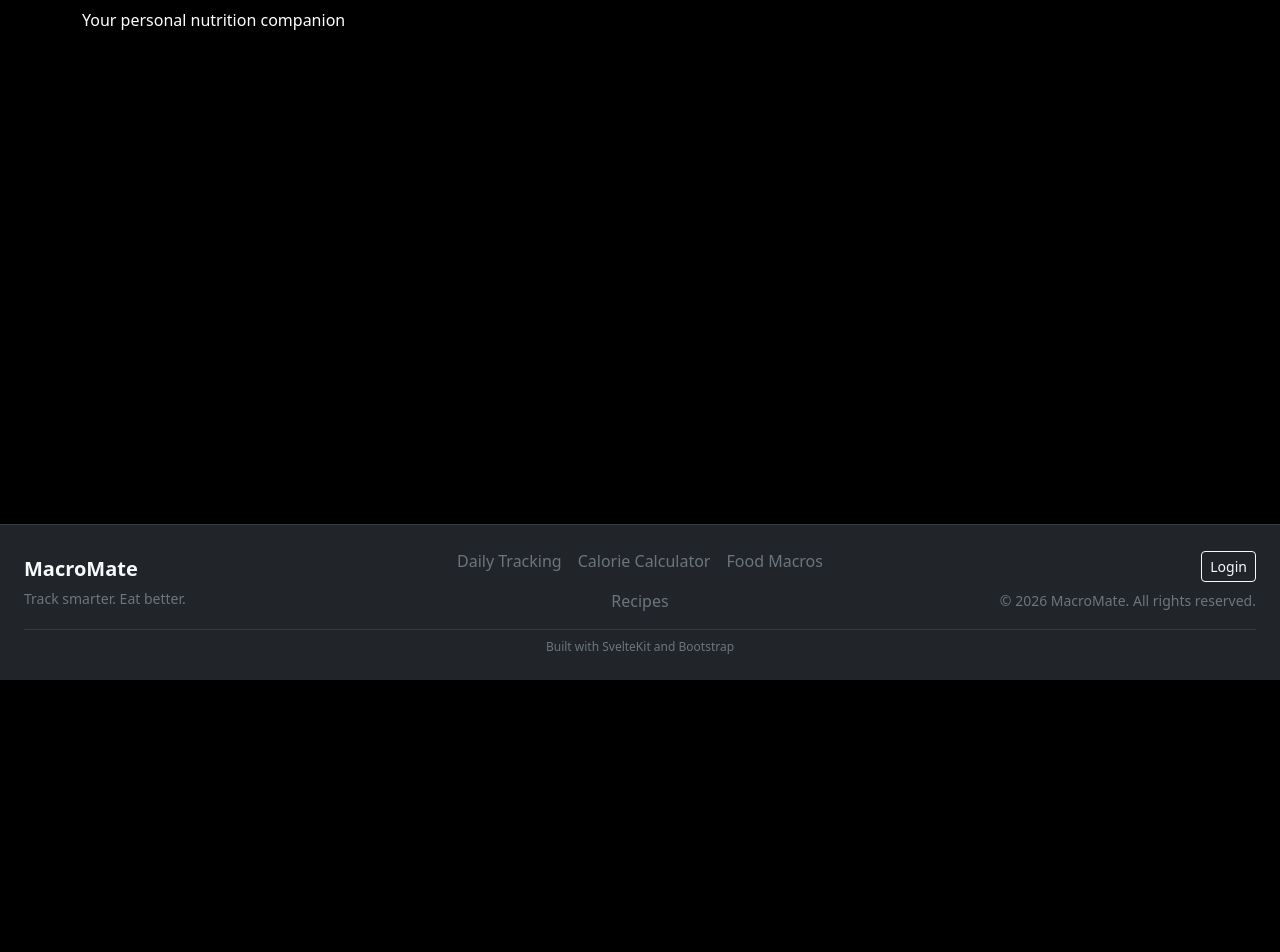
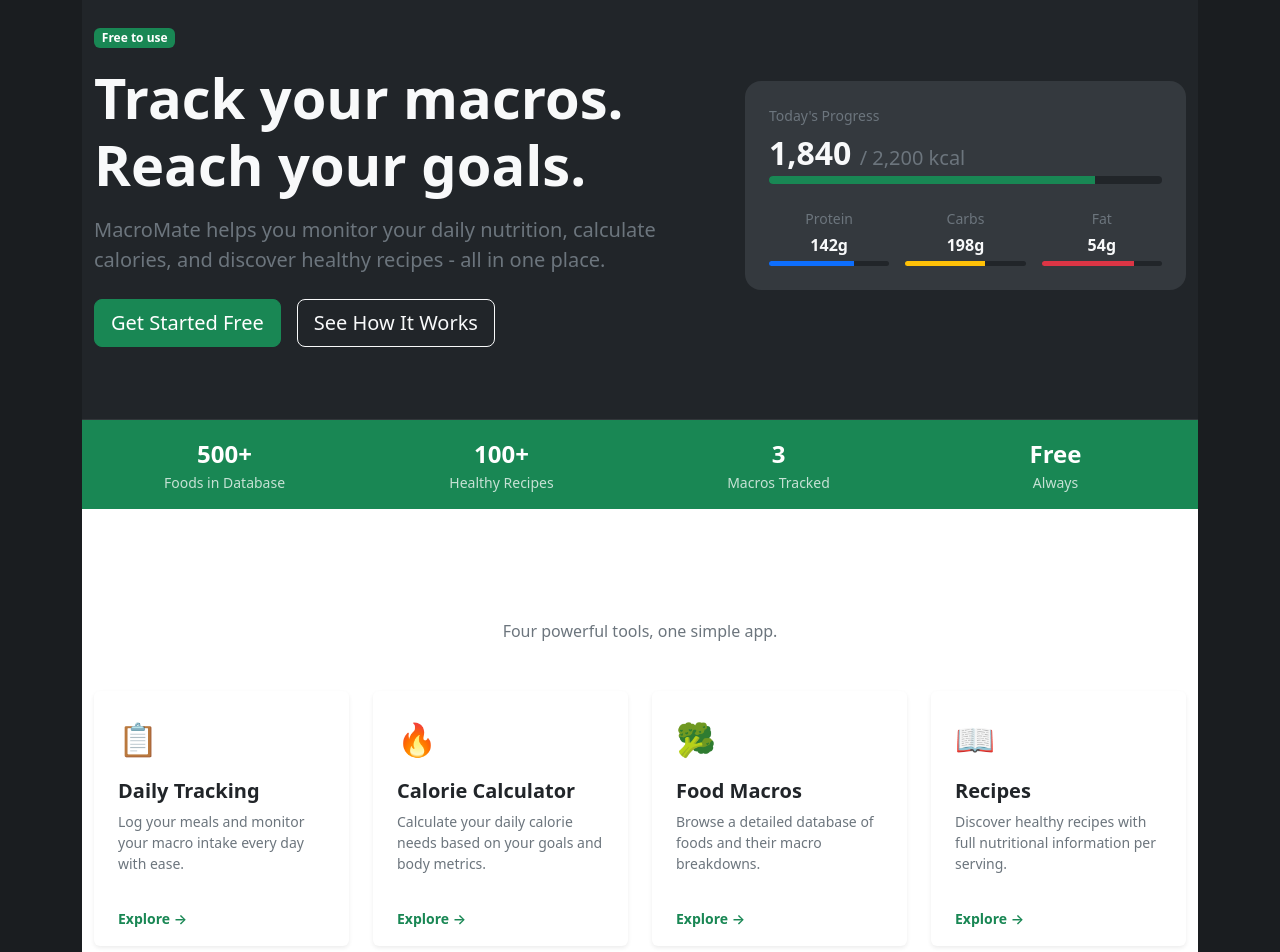
Before and after one commit to bereri01/macromate, a SvelteKit app: page / in a window 1280 px wide. Shown: the part 120-1072 px from the top of the page. Before the commit the page ends 800 px from the top, so only its background shows below. Built offline with nearby package versions, Linux system fonts and the light colour scheme.

Commit message:
home page

```diff
--- a/src/routes/+page.svelte
+++ b/src/routes/+page.svelte
@@ -1,2 +1,164 @@
-<h1>Welcome to MacroMate</h1>
-<p>Your personal nutrition companion</p>
+<!-- src/routes/+page.svelte -->
+
+<script>
+  const features = [
+    {
+      icon: "📋",
+      title: "Daily Tracking",
+      description: "Log your meals and monitor your macro intake every day with ease.",
+      href: "/dailytracking"
+    },
+    {
+      icon: "🔥",
+      title: "Calorie Calculator",
+      description: "Calculate your daily calorie needs based on your goals and body metrics.",
+      href: "/caloriecalculator"
+    },
+    {
+      icon: "🥦",
+      title: "Food Macros",
+      description: "Browse a detailed database of foods and their macro breakdowns.",
+      href: "/food"
+    },
+    {
+      icon: "📖",
+      title: "Recipes",
+      description: "Discover healthy recipes with full nutritional information per serving.",
+      href: "/recipes"
+    }
+  ];
+
+  const stats = [
+    { value: "500+", label: "Foods in Database" },
+    { value: "100+", label: "Healthy Recipes" },
+    { value: "3", label: "Macros Tracked" },
+    { value: "Free", label: "Always" }
+  ];
+</script>
+
+<svelte:head>
+  <title>MacroMate - Track Smarter. Eat Better.</title>
+</svelte:head>
+
+<!-- Hero Section -->
+<section class="hero bg-dark text-light py-5">
+  <div class="container py-4">
+    <div class="row align-items-center">
+
+      <div class="col-12 col-md-7 mb-4 mb-md-0">
+        <span class="badge bg-success mb-3">Free to use</span>
+        <h1 class="display-4 fw-bold mb-3">
+          Track your macros.<br />Reach your goals.
+        </h1>
+        <p class="lead text-secondary mb-4">
+          MacroMate helps you monitor your daily nutrition, calculate calories,
+          and discover healthy recipes - all in one place.
+        </p>
+        <div class="d-flex flex-wrap gap-3">
+          <a href="/login" class="btn btn-success btn-lg">Get Started Free</a>
+          <a href="/dailytracking" class="btn btn-outline-light btn-lg">See How It Works</a>
+        </div>
+      </div>
+
+      <div class="col-12 col-md-5">
+        <div class="card bg-secondary bg-opacity-25 border-0 rounded-4 p-4">
+          <p class="text-secondary small mb-2">Today's Progress</p>
+          <h2 class="text-light fw-bold mb-1">1,840 <span class="fs-5 fw-normal text-secondary">/ 2,200 kcal</span></h2>
+          <div class="progress bg-dark mb-4" style="height: 8px;">
+            <div class="progress-bar bg-success" style="width: 83%;"></div>
+          </div>
+          <div class="row text-center g-3">
+            <div class="col-4">
+              <p class="text-secondary small mb-1">Protein</p>
+              <p class="text-light fw-semibold mb-1">142g</p>
+              <div class="progress bg-dark" style="height: 5px;">
+                <div class="progress-bar bg-primary" style="width: 71%;"></div>
+              </div>
+            </div>
+            <div class="col-4">
+              <p class="text-secondary small mb-1">Carbs</p>
+              <p class="text-light fw-semibold mb-1">198g</p>
+              <div class="progress bg-dark" style="height: 5px;">
+                <div class="progress-bar bg-warning" style="width: 66%;"></div>
+              </div>
+            </div>
+            <div class="col-4">
+              <p class="text-secondary small mb-1">Fat</p>
+              <p class="text-light fw-semibold mb-1">54g</p>
+              <div class="progress bg-dark" style="height: 5px;">
+                <div class="progress-bar bg-danger" style="width: 77%;"></div>
+              </div>
+            </div>
+          </div>
+        </div>
+      </div>
+
+    </div>
+  </div>
+</section>
+
+<!-- Stats Bar -->
+<section class="bg-success py-3">
+  <div class="container">
+    <div class="row text-center g-3">
+      {#each stats as stat}
+        <div class="col-6 col-md-3">
+          <p class="fw-bold fs-4 text-white mb-0">{stat.value}</p>
+          <p class="text-white opacity-75 small mb-0">{stat.label}</p>
+        </div>
+      {/each}
+    </div>
+  </div>
+</section>
+
+<!-- Features Section -->
+<section class="py-5 bg-body">
+  <div class="container py-3">
+    <div class="text-center mb-5">
+      <h2 class="fw-bold">Everything you need to eat smarter</h2>
+      <p class="text-secondary">Four powerful tools, one simple app.</p>
+    </div>
+    <div class="row g-4">
+      {#each features as feature}
+        <div class="col-12 col-sm-6 col-lg-3">
+          <a href={feature.href} class="card h-100 text-decoration-none border-0 shadow-sm feature-card">
+            <div class="card-body p-4">
+              <div class="fs-2 mb-3">{feature.icon}</div>
+              <h5 class="card-title fw-semibold">{feature.title}</h5>
+              <p class="card-text text-secondary small">{feature.description}</p>
+            </div>
+            <div class="card-footer bg-transparent border-0 pb-3 px-4">
+              <span class="text-success small fw-semibold">Explore →</span>
+            </div>
+          </a>
+        </div>
+      {/each}
+    </div>
+  </div>
+</section>
+
+<!-- CTA Section -->
+<section class="bg-dark text-light py-5">
+  <div class="container py-3 text-center">
+    <h2 class="fw-bold mb-3">Ready to take control of your nutrition?</h2>
+    <p class="text-secondary mb-4 mx-auto" style="max-width: 500px;">
+      Join MacroMate today and start tracking your macros in minutes. No credit card required.
+    </p>
+    <a href="/login" class="btn btn-success btn-lg px-5">Get Started Free</a>
+  </div>
+</section>
+
+<style>
+  .hero {
+    border-bottom: 1px solid rgba(255, 255, 255, 0.08);
+  }
+
+  .feature-card {
+    transition: transform 0.2s ease, box-shadow 0.2s ease;
+  }
+
+  .feature-card:hover {
+    transform: translateY(-4px);
+    box-shadow: 0 8px 24px rgba(0, 0, 0, 0.12) !important;
+  }
+</style>
--- a/src/routes/app.css
+++ b/src/routes/app.css
@@ -1,4 +1,4 @@
 body {
-  background-color: black;
+  background-color: #1a1d20;
   color: white;
 }
```
